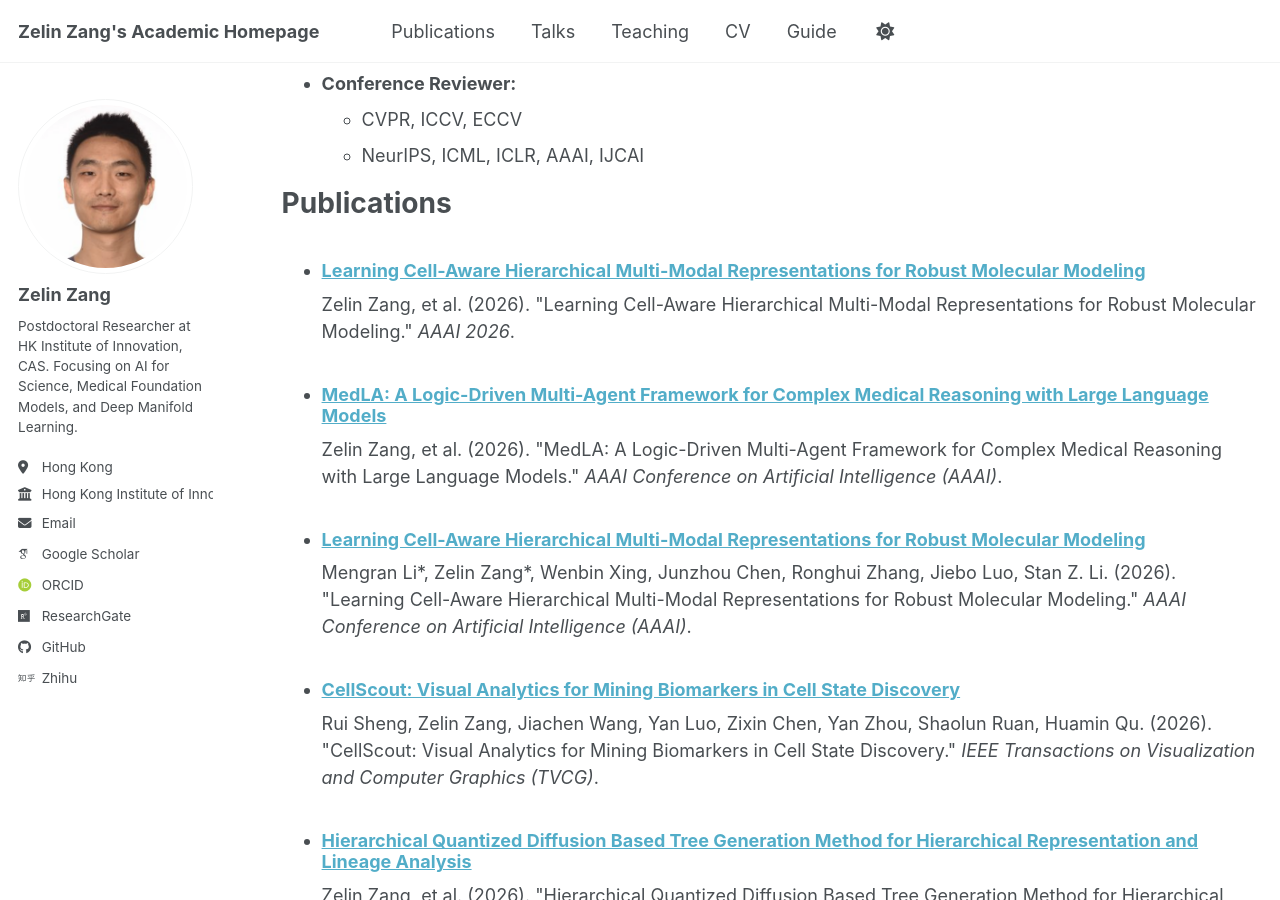
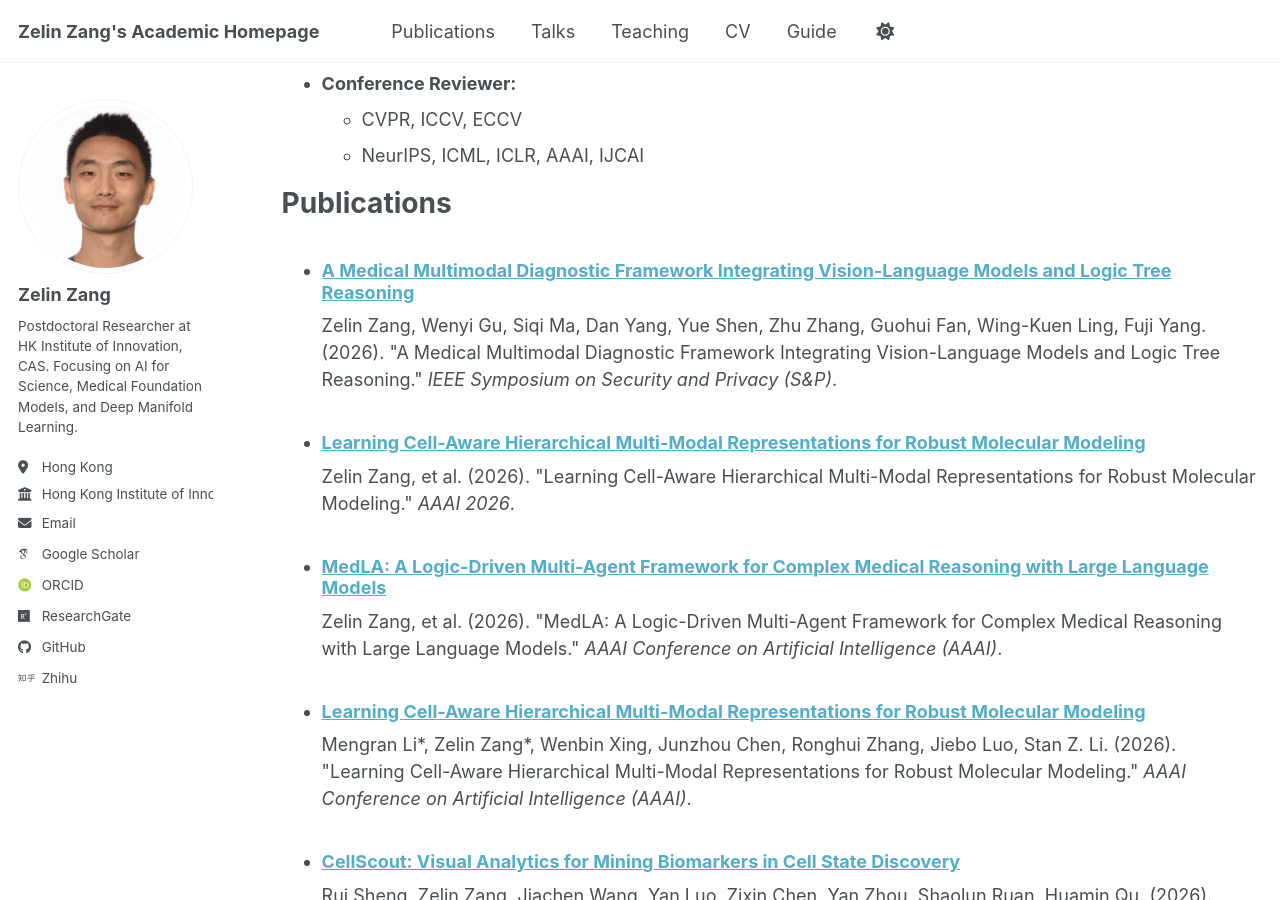
Before and after one commit to zangzelin/zangzelin.github.io, a Jekyll site: the page built from _pages/cv.md, in a window 1280 px wide and 900 px high, scrolled down 1539 px. Built offline with Jekyll 4.4.1, drawn with Linux system fonts in a browser that asks for light colours; some web fonts are replaced; a script bundle is joined from its source files by our own code; library files that are not in the unit come from our copies.

Commit message:
Add new publication on multimodal diagnostic framework accepted by ICASSP 2026

```diff
--- /dev/null
+++ b/_publications/2026-sp-medical-multimodal.md
@@ -0,0 +1,11 @@
+---
+title: "A Medical Multimodal Diagnostic Framework Integrating Vision-Language Models and Logic Tree Reasoning"
+collection: publications
+category: conferences
+permalink: /publication/2026-sp-medical-multimodal
+excerpt: '<b>Zelin Zang</b>, Wenyi Gu, Siqi Ma, Dan Yang, Yue Shen, Zhu Zhang, Guohui Fan, Wing-Kuen Ling, Fuji Yang, <i>IEEE Symposium on Security and Privacy (S&P)</i>, 2026, <span class="badge">CCF-B</span>, <span class="badge">First Author</span>'
+date: 2026-05-18
+venue: 'IEEE Symposium on Security and Privacy (S&P)'
+paperurl: 'https://arxiv.org/abs/2512.21583'
+citation: 'Zelin Zang, Wenyi Gu, Siqi Ma, Dan Yang, Yue Shen, Zhu Zhang, Guohui Fan, Wing-Kuen Ling, Fuji Yang. (2026). &quot;A Medical Multimodal Diagnostic Framework Integrating Vision-Language Models and Logic Tree Reasoning.&quot; <i>IEEE Symposium on Security and Privacy (S&P)</i>.'
+---
```
Also changed, not shown: _pages/about.md (+1 -0 lines).
